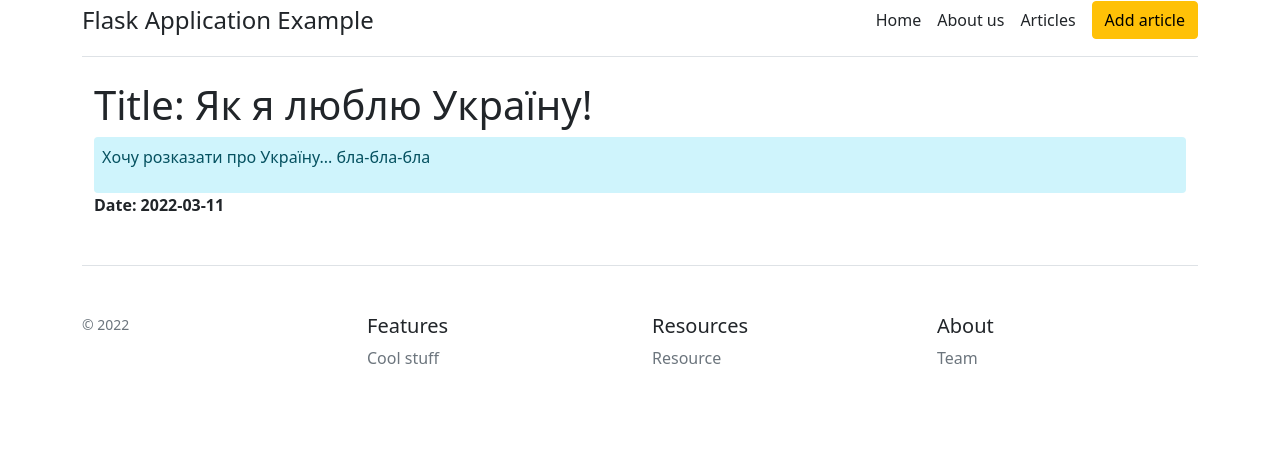
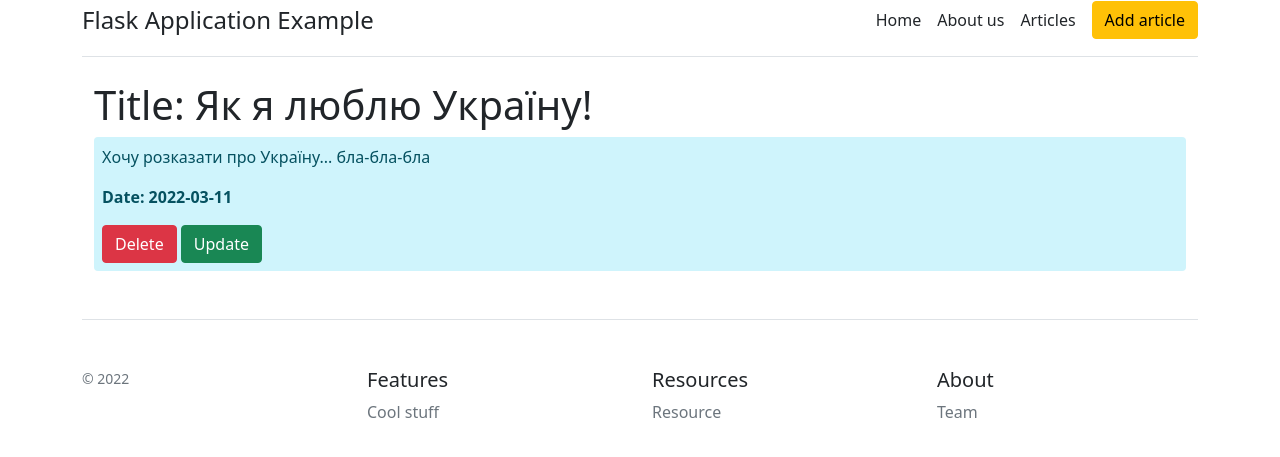
Before and after one commit to Bohdan-Orlyk/Flask_Blog_App, a Flask app: page /posts/6 in a window 1280 px wide. Shown: the top 457 px of the page. Run offline with Flask 2, Linux system fonts and the light colour scheme; data comes from the database, SQL or seed files in the repository; both versions use the stored data as it was after the commit.

Commit message:
function delete added

```diff
--- a/main.py
+++ b/main.py
@@ -37,9 +37,22 @@ def posts():
 
 
 @app.route('/posts/<int:id>')
-def posts_detail(id):
+def post_detail(id):
     article = Article.query.get(id)
     return render_template('post-detail.html', article=article)
+
+
+@app.route('/posts/<int:id>/delete')
+def post_delete(id):
+    article = Article.query.get_or_404(id)
+
+    try:
+        db.session.delete(article)
+        db.session.commit()
+
+        return redirect('/posts')
+    except:
+        return "An error occurred when trying to delete article"
 
 
 @app.route('/create-article', methods=['POST', 'GET'])
--- a/templates/post-detail.html
+++ b/templates/post-detail.html
@@ -10,8 +10,12 @@
 
         <div class="alert-info mt-2 p-2 rounded">
             <p>{{ article.text }}</p>
+            <p><b>Date: {{ article.date.date() }}</b></p>
+            <a href="/posts/{{ article.id }}/delete" class="btn btn-danger">Delete</a>
+            <a href="/posts/{{ article.id }}/update" class="btn btn-success">Update</a>
+
         </div>
-            <p><b>Date: {{ article.date.date() }}</b></p>
+
 
     </div>
 {% endblock %}
--- a/templates/posts.html
+++ b/templates/posts.html
@@ -14,7 +14,7 @@
             <p>Intro: {{ el.intro }}</p>
             <p>Id: {{ el.id }}</p>
             <p><b>Date: {{ el.date.date() }}</b></p>
-            <a href="/posts/{{ el.id }}" class="btn btn-warning">Go to article</a>
+            <a href="/posts/{{ el.id }}" class="btn btn-warning">More</a>
         </div>
         {% endfor %}
     </div>
```
Also changed, not shown: FlaskApp.db.
